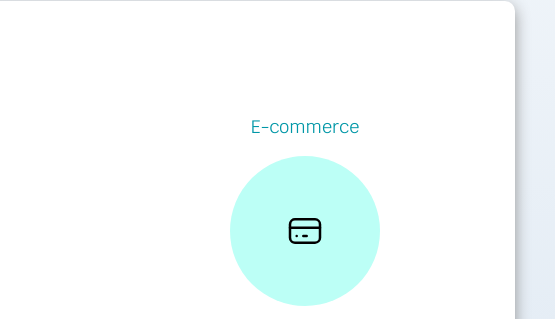
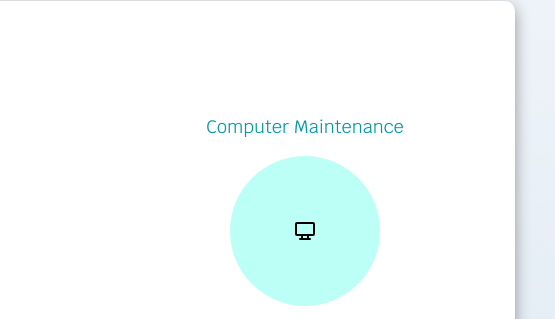
Before and after one commit to Sacklen09/Contact, a website: page index.html in a window 1280 px wide. Shown: the part 612-931 px from the top of the page, 725-1280 px from the left. Drawn offline with Linux system fonts and the light colour scheme.

Commit message:
Update index.html

```diff
--- a/index.html
+++ b/index.html
@@ -80,17 +80,27 @@
     <p>Development of web applications for web, mobile and desktop.</p>
 </section>
     <section class="servicio">
-<h3>E-commerce</h3>
+<h3>Computer Maintenance</h3>
 <div class="iconos">
-<svg xmlns="http://www.w3.org/2000/svg" class="icon icon-tabler icon-tabler-credit-card" width="40" height="40" viewBox="0 0 24 24" stroke-width="1.5" stroke="#000000" fill="none" stroke-linecap="round" stroke-linejoin="round">
-    <path stroke="none" d="M0 0h24v24H0z" fill="none"/>
-    <path d="M3 5m0 3a3 3 0 0 1 3 -3h12a3 3 0 0 1 3 3v8a3 3 0 0 1 -3 3h-12a3 3 0 0 1 -3 -3z" />
-    <path d="M3 10l18 0" />
-    <path d="M7 15l.01 0" />
-    <path d="M11 15l2 0" />
+<svg
+  xmlns="http://www.w3.org/2000/svg"
+  width="24"
+  height="24"
+  viewBox="0 0 24 24"
+  fill="none"
+  stroke="currentColor"
+  stroke-width="2"
+  stroke-linecap="round"
+  stroke-linejoin="round"
+>
+  <path d="M3 5a1 1 0 0 1 1 -1h16a1 1 0 0 1 1 1v10a1 1 0 0 1 -1 1h-16a1 1 0 0 1 -1 -1v-10z" />
+  <path d="M7 20h10" />
+  <path d="M9 16v4" />
+  <path d="M15 16v4" />
+
   </svg>
 </div>
-<p>Development of online shopping websites with payment, shipping, shopping cart and administration functionalities.</p>
+<p>I provide computer maintenance services, include hardware and software troubleshooting, system optimization, and repairs</p>
 </section>
 </div> <!-- .servicios -->
 
```
